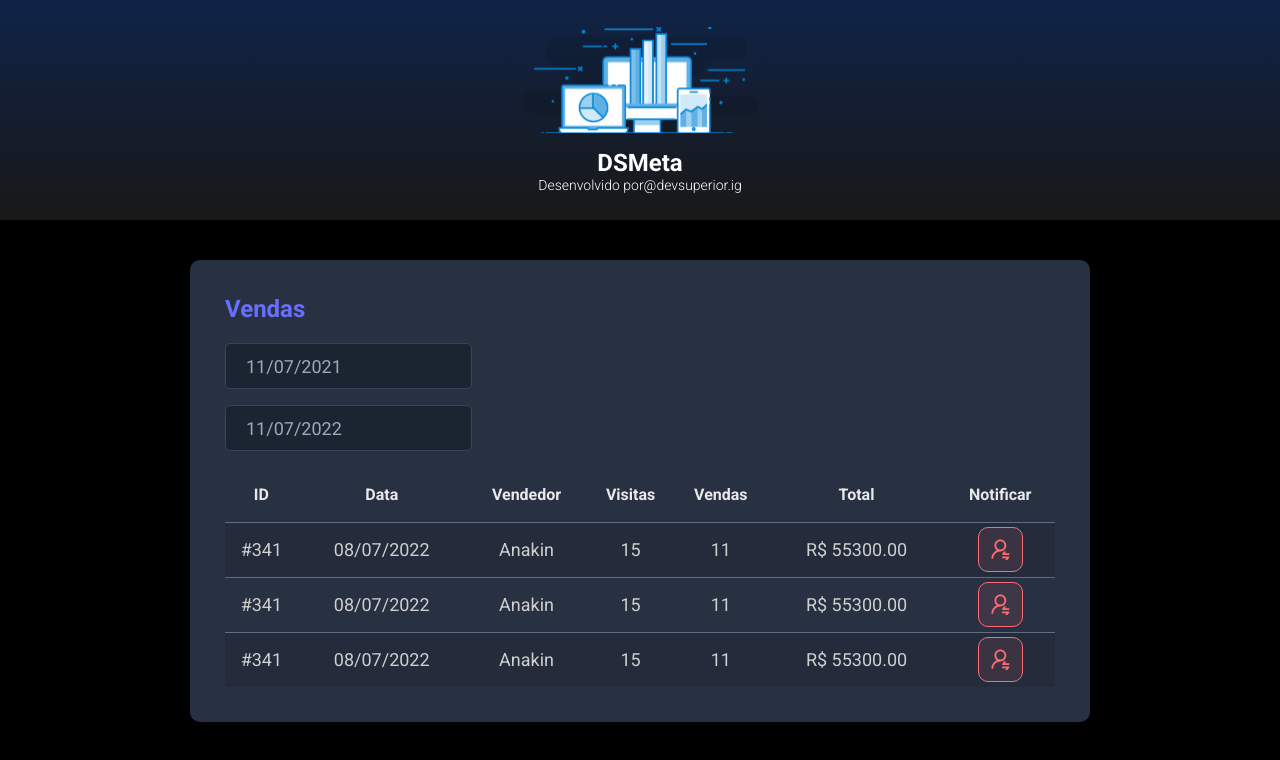
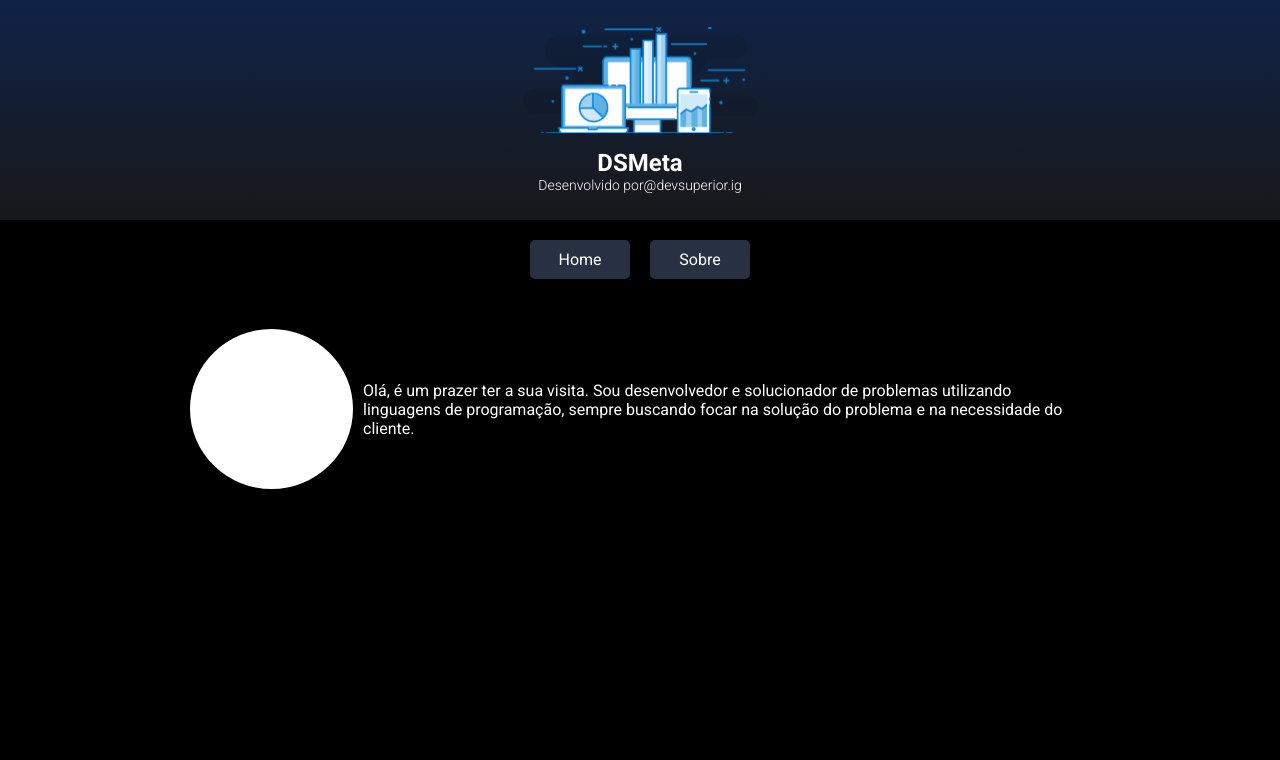
Before and after one commit to AlexSousaAlvess/dsmeta, a React (Vite) app in the folder frontend/: page /sobre in a window 1280 px wide. Shown: the top 760 px of the page. Built offline with nearby package versions, Linux system fonts and the light colour scheme.

Commit message:
update frontend

```diff
--- a/frontend/package.json
+++ b/frontend/package.json
@@ -11,7 +11,8 @@
     "@types/react-datepicker": "4.4.2",
     "react": "^18.0.0",
     "react-datepicker": "4.8.0",
-    "react-dom": "^18.0.0"
+    "react-dom": "^18.0.0",
+    "react-router-dom": "^6.3.0"
   },
   "devDependencies": {
     "@types/react": "^18.0.0",
--- a/frontend/src/App.tsx
+++ b/frontend/src/App.tsx
@@ -1,19 +1,18 @@
 import React from "react";
+import { Route, Routes } from "react-router-dom";
 import Header from "./components/Header";
 import NotificationButton from "./components/NotificationButton";
 import SalesCard from "./components/SalesCard";
+import About from "./pages/About";
+import Dashboard from "./pages/Dashboard";
 
 function App(){
   return(
     <>
-      <Header/>
-      <main>
-        <section id="sales">
-          <div className="dsmeta-container">
-            <SalesCard/>
-          </div>
-        </section>
-      </main>
+      <Routes>
+        <Route path="/" element={<Dashboard/>}/>
+        <Route path="/sobre" element={<About/>}/>
+      </Routes>
     </>
   )
 }
--- /dev/null
+++ b/frontend/src/components/CardInformation/index.tsx
@@ -0,0 +1,15 @@
+import React from "react";
+import "./styles.css";
+
+function CardInformation() {
+  return (
+    <>
+      <div className="container">
+        <div className="circle-image"></div>
+        <p className="description">Olá, é um prazer ter a sua visita. Sou desenvolvedor e solucionador de problemas utilizando linguagens de programação, sempre buscando focar na solução do problema e na necessidade do cliente.</p>
+      </div>
+    </>
+  )
+}
+
+export default CardInformation;
--- /dev/null
+++ b/frontend/src/components/CardInformation/styles.css
@@ -0,0 +1,18 @@
+.container{
+  display: flex;
+  flex-direction: row;
+  justify-content: center;
+  align-items: center;
+}
+
+.circle-image {
+  width: 20rem;
+  height: 10rem;
+  border-radius: 50%;
+  background-color: #fff;
+}
+
+.description{
+  font-size: 1rem;
+  margin: 10px;
+}
--- /dev/null
+++ b/frontend/src/components/Nav/index.tsx
@@ -0,0 +1,13 @@
+import React from "react";
+import { Link } from "react-router-dom";
+
+function Nav() {
+  return (
+    <nav className="nav">
+      <Link to="/" className="nav-button">Home</Link>
+      <Link to="/sobre" className="nav-button">Sobre</Link>
+    </nav>
+  )
+}
+
+export default Nav;
--- a/frontend/src/index.css
+++ b/frontend/src/index.css
@@ -26,6 +26,26 @@ a:visited {
   margin: 0 auto;
 }
 
+.nav{
+  display: flex;
+  flex-direction: row;
+  justify-content: center;
+  margin-top: 10px;
+}
+
+.nav-button{
+  margin: 10px;
+  background-color: #283142;
+  width: 100px;
+  text-align: center;
+  border-radius: 5px;
+  padding: 10px;
+}
+
+.nav-button:hover{
+  background-color:#C7606B;
+}
+
 #sales {
   padding: 40px 10px;
 }
--- a/frontend/src/main.tsx
+++ b/frontend/src/main.tsx
@@ -1,10 +1,13 @@
 import React from 'react'
 import ReactDOM from 'react-dom/client'
+import { BrowserRouter } from 'react-router-dom'
 import App from './App'
 import './index.css'
 
 ReactDOM.createRoot(document.getElementById('root')!).render(
   <React.StrictMode>
-    <App />
+    <BrowserRouter>
+      <App />
+    </BrowserRouter>
   </React.StrictMode>
 )
--- /dev/null
+++ b/frontend/src/pages/About/index.tsx
@@ -0,0 +1,23 @@
+import React from "react";
+import CardInformation from "../../components/CardInformation";
+import Header from "../../components/Header";
+import Nav from "../../components/Nav";
+import SalesCard from "../../components/SalesCard";
+
+function About() {
+  return (
+    <>
+      <Header />
+      <Nav />
+      <main>
+        <section id="sales">
+          <div className="dsmeta-container">
+            <CardInformation/>
+          </div>
+        </section>
+      </main>
+    </>
+  )
+}
+
+export default About;
--- /dev/null
+++ b/frontend/src/pages/Dashboard/index.tsx
@@ -0,0 +1,23 @@
+import React from "react";
+import { Link } from "react-router-dom";
+import Header from "../../components/Header";
+import Nav from "../../components/Nav";
+import SalesCard from "../../components/SalesCard";
+
+function Dashboard() {
+  return (
+    <>
+      <Header />
+      <Nav/>
+      <main>
+        <section id="sales">
+          <div className="dsmeta-container">
+            <SalesCard />
+          </div>
+        </section>
+      </main>
+    </>
+  )
+}
+
+export default Dashboard;
```
Also changed, not shown: 1 other file (tests, documents, lock files or other folders).
